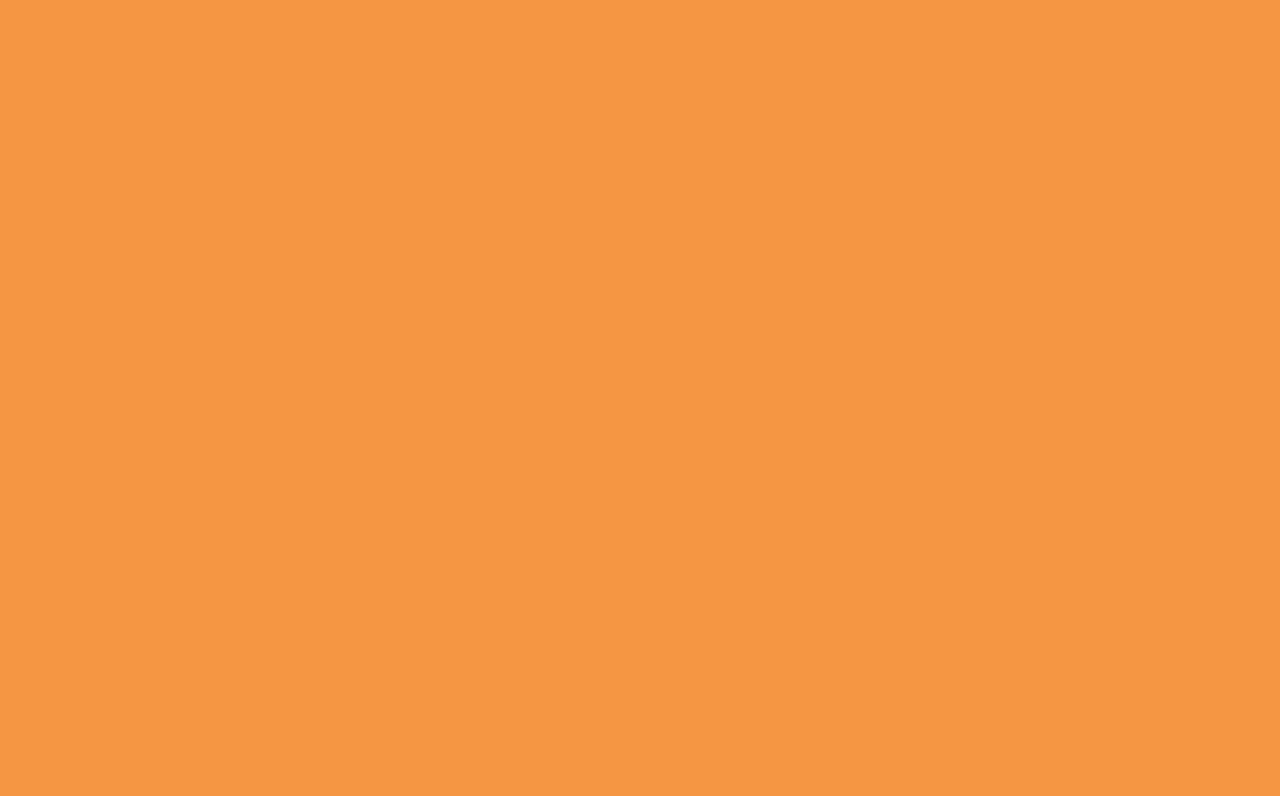
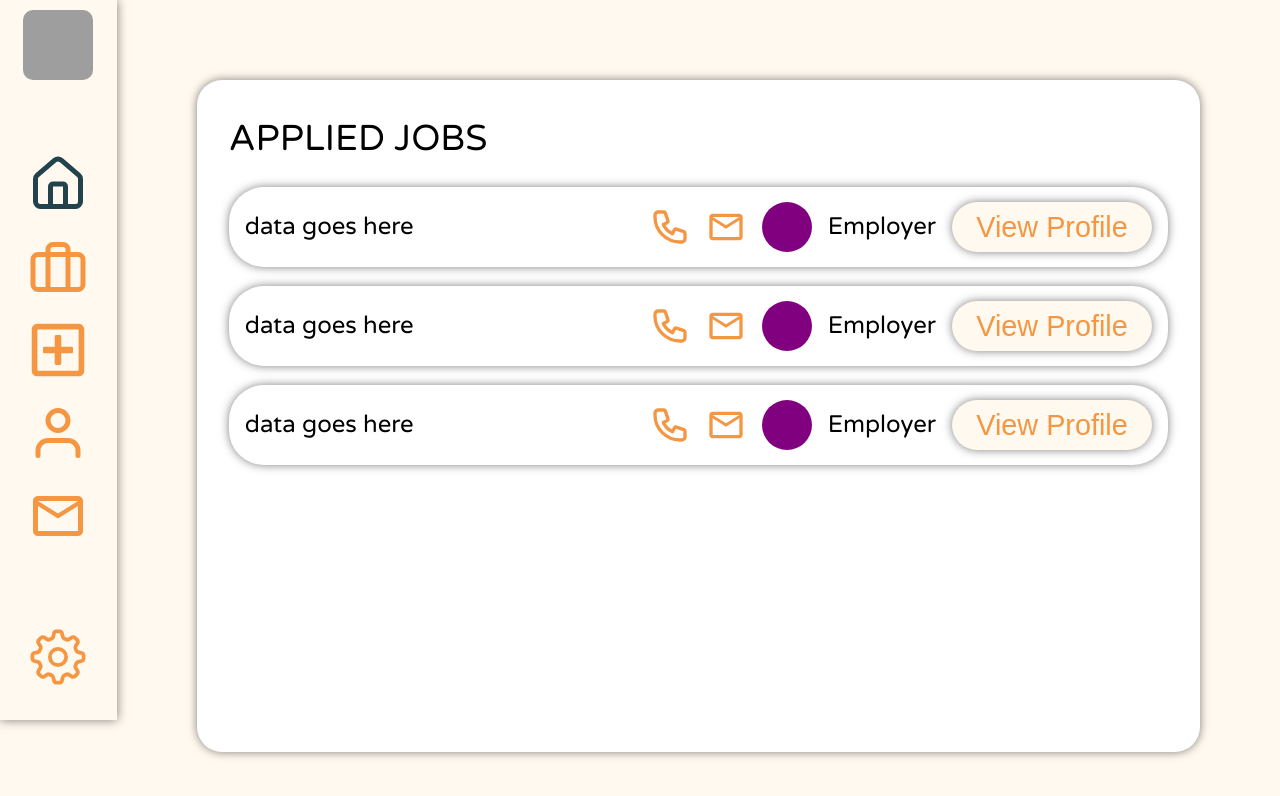
Before and after one commit to lenibnob/Komuni-Job, a React (Vite) app in the folder frontend/: page /dashboard/inbox in a window 1280 px wide. Shown: the top 796 px of the page. Built offline with nearby package versions, Linux system fonts and the light colour scheme; grey boxes are pictures that could not be loaded.

Commit message:
applied jobs page

```diff
--- a/frontend/src/components/DashboardComponents/DashboardNav.jsx
+++ b/frontend/src/components/DashboardComponents/DashboardNav.jsx
@@ -15,7 +15,7 @@ export default function DashboardNav () {
                 <Link to="/"><FiBriefcase className="jobPostedButton" /></Link>
                 <Link to="/dashboard/postjob"><FaRegPlusSquare className="createButton" /></Link>
                 <Link to="/userprofile"><FiUser className="profileButton" /></Link>
-                <Link to="/"><MdMailOutline className="inboxButton"/></Link>
+                <Link to="/dashboard/inbox"><MdMailOutline className="inboxButton"/></Link>
             </div>
             <Link to="/"><GoGear className="settingsButton"/></Link>
         </div>
--- /dev/null
+++ b/frontend/src/css/DashboardCSS/Inbox.css
@@ -0,0 +1,95 @@
+.inboxPage {
+    background-color: #FFF9EF;
+    color: black;
+    width: 100vw;
+    height: 100vh;
+
+    display: flex;
+}
+
+.appliedJobsContainer {
+    width: 100vw;
+    height: 100vh;
+    padding: 5rem;
+}
+
+.appliedJobs {
+    background-color: white;
+    box-shadow: 0 0 10px rgba(0, 0, 0, 0.5);
+    border-radius: 25px;
+    width: 100%;
+    height: 105%;
+
+    padding: 2rem;
+    display: flex;
+    flex-direction: column;
+    gap: 1rem;
+}
+
+.appliedJobsHeader {
+    width: 100%;
+    height: 10%;
+
+    font-size: 1.5rem;
+}
+
+.appliedJobsList {/*CONTAINER*/
+    width: 100%;
+    height: 90%;
+
+    display: flex;
+    flex-direction: column;
+    gap: 1.2rem;
+}
+
+.appliedJob { /*CONTAINER*/
+    width: 100%;
+    height: 15%;
+
+    border-radius: 35px;
+    box-shadow: 0 0 10px rgba(0, 0, 0, 0.5);
+
+    display: flex;
+    align-items: center;
+    justify-content: space-between;
+    padding: 1rem;
+}
+
+.appliedJobViewContainer {
+    display: flex;
+    align-items: center;
+    gap: 1rem;
+}
+
+.employerProfileNumber {
+    color: #F59643;
+    width: 40px;
+    height: 40px;
+
+}
+
+.employerProfileEmail {
+    color: #F59643;
+    width: 40px;
+    height: 40px;
+}
+
+.employerImage {
+    background-color: purple;
+    border-radius: 50px;
+    width: 50px;
+    height: 50px;
+}
+
+.appliedJobViewButton {
+    background-color: #FFF9EF;
+    color: #F59643;
+
+    border-radius: 25px;
+    box-shadow: 0 0 10px rgba(0, 0, 0, 0.5);
+
+    font-size: 1.8rem;
+    width: 200px;
+    height: 50px;
+
+}
--- a/frontend/src/pages/Dashboard/InboxPage.jsx
+++ b/frontend/src/pages/Dashboard/InboxPage.jsx
@@ -1,7 +1,40 @@
+import "@/css/DashboardCSS/Inbox.css";
+import DashboardNav from "@/components/DashboardComponents/DashboardNav";
+import { MdMailOutline } from "react-icons/md";
+import { HiOutlinePhone } from "react-icons/hi";
+
 export default function InboxPage() {
+
+    function AppliedJob() {
+        return (
+            <div className="appliedJob">
+                <div className="appliedJobTitle">
+                    <h2>data goes here</h2>
+                </div>
+                <div className="appliedJobViewContainer">
+                    <HiOutlinePhone className="employerProfileNumber"/>
+                    <MdMailOutline className="employerProfileEmail"/>
+                    <div className="employerImage"></div>
+                    <h2>Employer</h2>
+                    <button className="appliedJobViewButton">View Profile</button>
+                </div>
+            </div>
+        )
+    }
+
     return (
-        <div>
-
+        <div className="inboxPage">
+            <DashboardNav />
+            <div className="appliedJobsContainer">
+                <div className="appliedJobs">
+                    <div className="appliedJobsHeader"><h2>APPLIED JOBS</h2></div>
+                    <div className="appliedJobsList">
+                        <AppliedJob/ >
+                        <AppliedJob/ >
+                        <AppliedJob/ >
+                    </div>
+                </div>
+            </div>
         </div>
     )
 }
```
